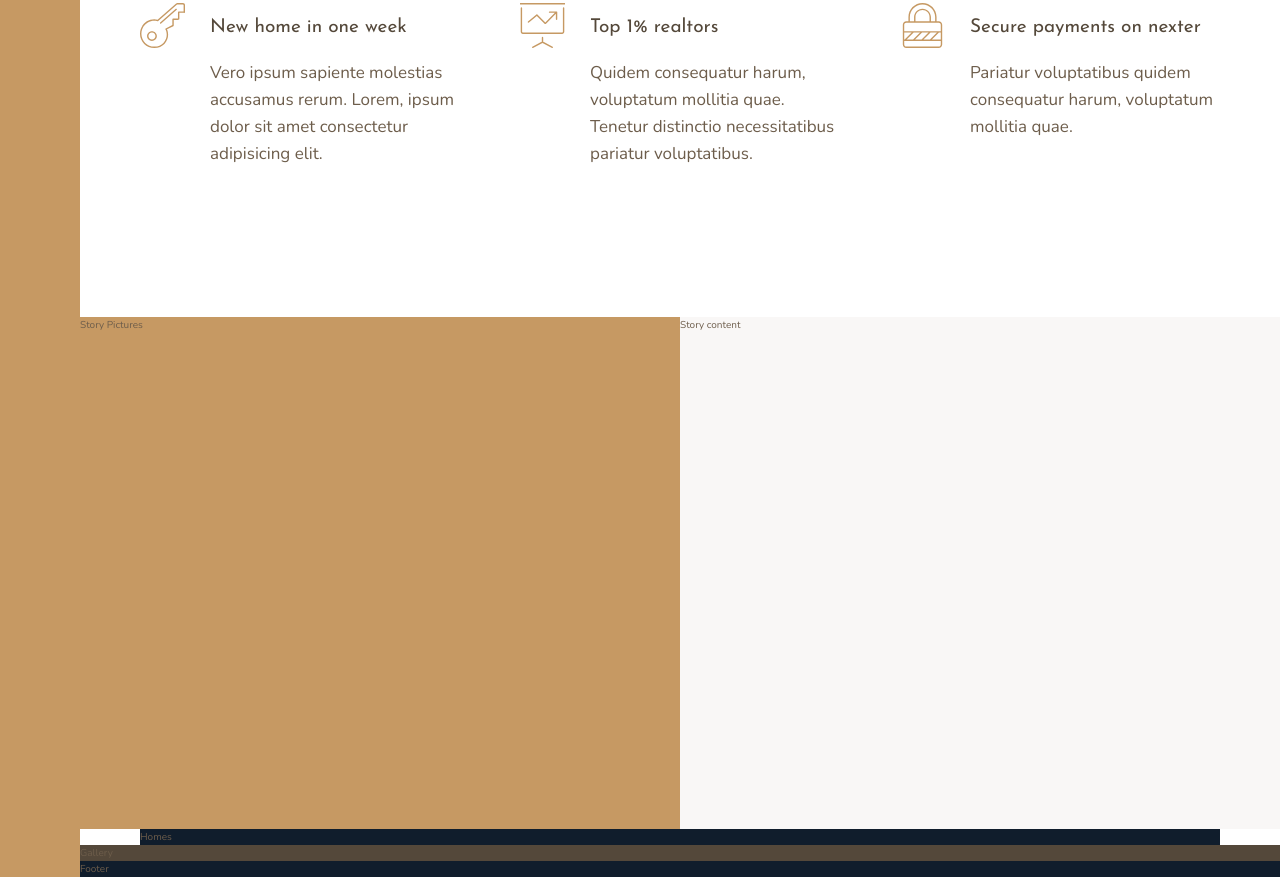
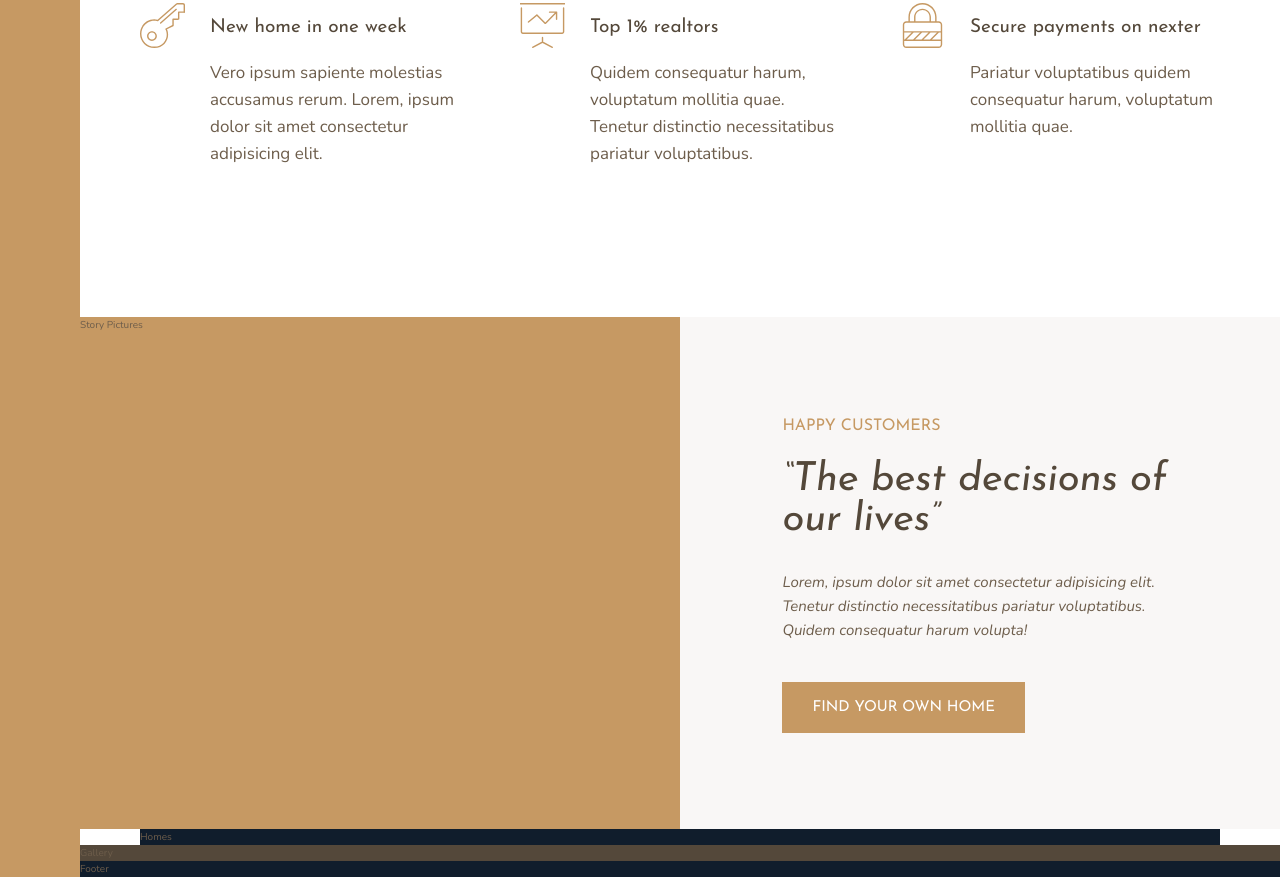
Before and after one commit to wjoe2046/css-project-grid, a plain HTML site: page index.html in a window 1280 px wide. Shown: the part 991-1868 px from the top of the page. Drawn offline with nearby package versions, Linux system fonts and the light colour scheme.

Commit message:
type: styling body: styled story section of the layout

```diff
--- a/css/style.css
+++ b/css/style.css
@@ -24,12 +24,52 @@ body {
   font-family: "Josefin Sans", sans-serif;
   font-weight: 400; }
 
+.heading-2 {
+  font-size: 4rem;
+  font-style: italic;
+  line-height: 1; }
+  .heading-2--light {
+    color: #f9f7f6; }
+  .heading-2--dark {
+    color: #54483a; }
+
+.heading-3 {
+  font-size: 1.6rem;
+  color: #c69963;
+  text-transform: uppercase; }
+
 .heading-4 {
   font-size: 1.9rem; }
   .heading-4--light {
     color: #f9f7f6; }
   .heading-4--dark {
     color: #54483a; }
+
+.btn {
+  background-color: #c69963;
+  color: #fff;
+  border: none;
+  border-radius: 0;
+  font-family: "Josefin Sans", sans-serif;
+  font-size: 1.5rem;
+  text-transform: uppercase;
+  padding: 1.8rem 3rem;
+  cursor: pointer;
+  transition: all 0.2s; }
+  .btn:hover {
+    background-color: #b28451; }
+
+.mb-sm {
+  margin-bottom: 2rem; }
+
+.mb-md {
+  margin-bottom: 3rem; }
+
+.mb-lg {
+  margin-bottom: 4rem; }
+
+.mb-hg {
+  margin-bottom: 8rem; }
 
 .sidebar {
   background-color: #c69963;
@@ -72,7 +112,16 @@ body {
 
 .story__content {
   background-color: #f9f7f6;
-  grid-column: col-start 5 / full-end; }
+  grid-column: col-start 5 / full-end;
+  padding: 6rem 8vw;
+  display: grid;
+  align-content: center;
+  justify-items: start; }
+
+.story__text {
+  font-size: 1.5rem;
+  font-style: italic;
+  margin-bottom: 4rem; }
 
 .homes {
   background-color: #101d2c;
--- a/index.html
+++ b/index.html
@@ -97,7 +97,18 @@
 
     <div class="story__pictures">Story Pictures</div>
 
-    <div class="story__content">Story content</div>
+    <div class="story__content">
+      <h3 class="heading-3 mb-sm">Happy Customers</h3>
+      <h2 class="heading-2 heading-2--dark mb-md">
+        &ldquo;The best decisions of our lives&rdquo;
+      </h2>
+      <p class="story__text">
+        Lorem, ipsum dolor sit amet consectetur adipisicing elit. Tenetur
+        distinctio necessitatibus pariatur voluptatibus. Quidem consequatur
+        harum volupta!
+      </p>
+      <button class="btn">Find your own home</button>
+    </div>
 
     <section class="homes">
       Homes
--- a/sass/_story.scss
+++ b/sass/_story.scss
@@ -7,5 +7,21 @@
   &__content {
     background-color: $color-grey-light-1;
     grid-column: col-start 5 / full-end;
+    padding: 6rem 8vw;
+
+    // display: flex;
+    // flex-direction: column;
+    // justify-content: center;
+    // align-items: flex-start;
+
+    display: grid;
+    align-content: center;
+    justify-items: start;
+  }
+
+  &__text {
+    font-size: 1.5rem;
+    font-style: italic;
+    margin-bottom: 4rem;
   }
 }
--- a/sass/_typography.scss
+++ b/sass/_typography.scss
@@ -9,10 +9,24 @@
 
 .heading-2 {
   @extend %heading;
+  font-size: 4rem;
+  font-style: italic;
+  line-height: 1;
+
+  &--light {
+    color: $color-grey-light-1;
+  }
+
+  &--dark {
+    color: $color-grey-dark-1;
+  }
 }
 
 .heading-3 {
   @extend %heading;
+  font-size: 1.6rem;
+  color: $color-primary;
+  text-transform: uppercase;
 }
 
 .heading-4 {
@@ -27,3 +41,36 @@
     color: $color-grey-dark-1;
   }
 }
+
+.btn {
+  background-color: $color-primary;
+  color: #fff;
+  border: none;
+  border-radius: 0;
+  font-family: $font-display;
+  font-size: 1.5rem;
+  text-transform: uppercase;
+  padding: 1.8rem 3rem;
+  cursor: pointer;
+  transition: all 0.2s;
+
+  &:hover {
+    background-color: $color-primary-dark;
+  }
+}
+
+.mb-sm {
+  margin-bottom: 2rem;
+}
+
+.mb-md {
+  margin-bottom: 3rem;
+}
+
+.mb-lg {
+  margin-bottom: 4rem;
+}
+
+.mb-hg {
+  margin-bottom: 8rem;
+}
```
